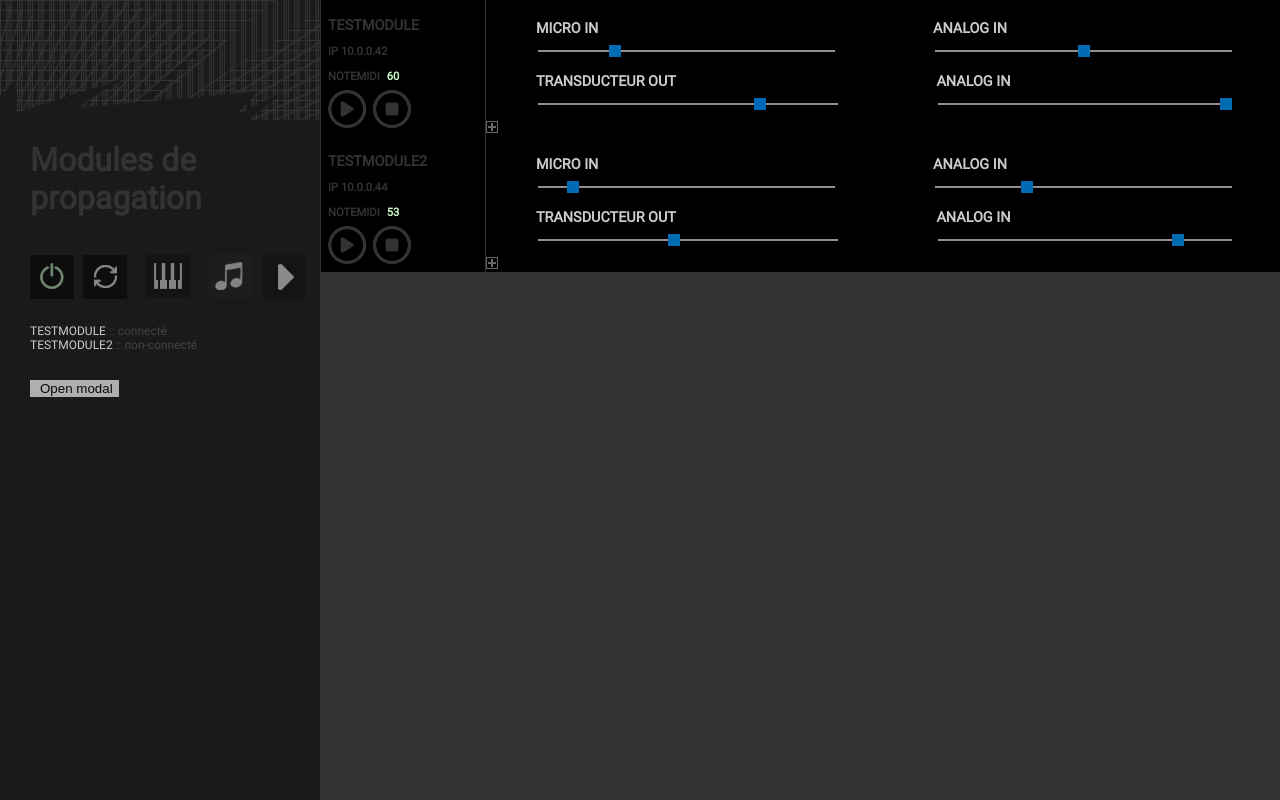
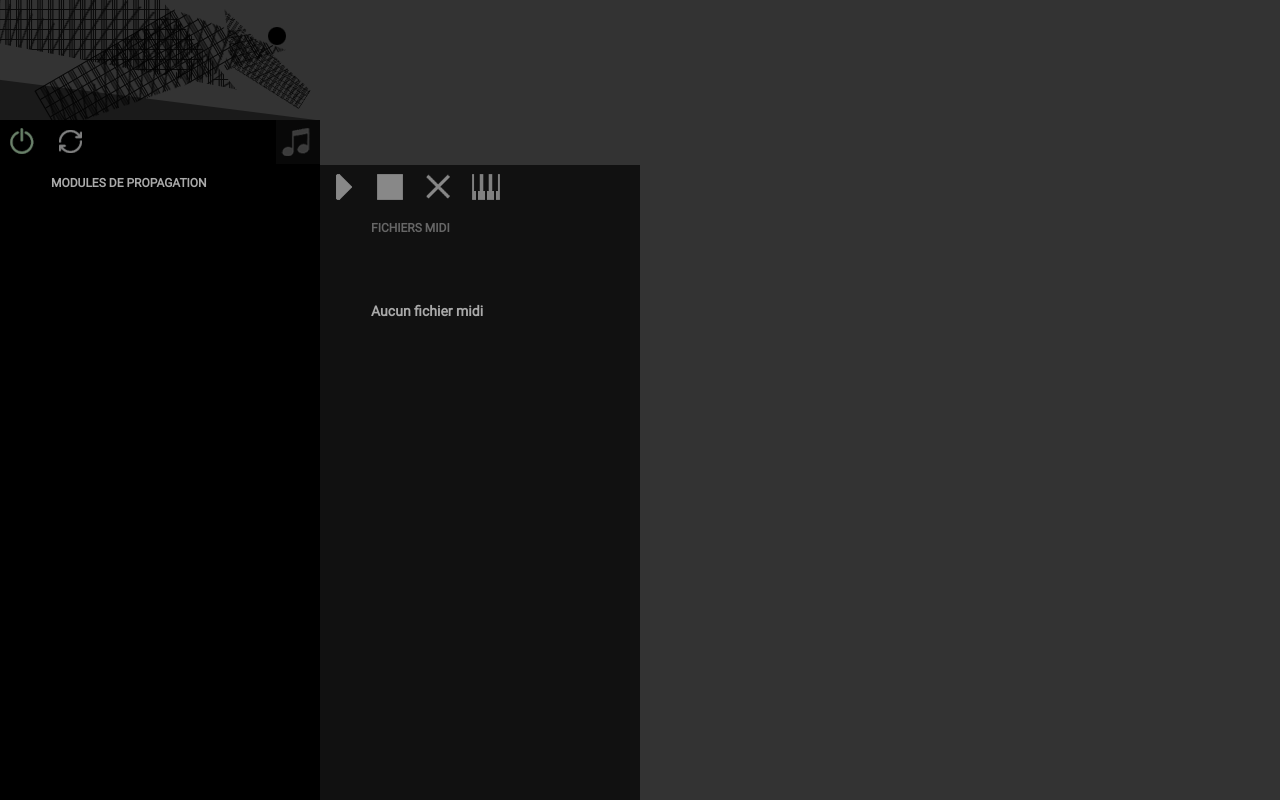
Before and after one commit to reso-nance/gmem-sirva, a Flask app: page / in a window 1280 px wide. Run offline with Flask 2, Linux system fonts and the light colour scheme; some libraries are stand-ins or nearby versions.

Commit message:
added unstaged changes relative to previous commit

```diff
--- a/server/UI.py
+++ b/server/UI.py
@@ -101,6 +101,7 @@
         except UploadNotAllowed:
             print("ERROR : this file is not a midi file ")
             return('<script>alert("Erreur : le fichier selectionné n\'est pas un fichier midi");window.location = "/";</script>')
+        sendMidiFileList()
         return redirect('#')
 
 # --------------- SOCKET IO EVENTS ----------------
@@ -209,6 +210,7 @@
     for ext in ("mid", "MID", "Mid") : midiFilesList += glob.glob(midiFilesDir+"/*."+ext)
     midiFilesList = [f.replace(midiFilesDir+"/", "") for f in midiFilesList] # remove dir name from fileList
     socketio.emit("midiFilesList", midiFilesList, namespace='/home')
+    print("sent MIDI files list :", midiFilesList)
 
 def sendFileToClient(filename, hostname):
     tries = 0
--- a/server/main.py
+++ b/server/main.py
@@ -38,6 +38,8 @@
     clients.disconnectedThread = False
     print("exiting OSCserver thread")
     OSCserver.listenToOSC = False
+    print("cleaning temporary folder")
+    os.system("rm -f " + UI.audioFilesDir + "/*")
     raise SystemExit
 
 if __name__ == '__main__':
--- a/server/static/css/custom.css
+++ b/server/static/css/custom.css
@@ -26,12 +26,16 @@
   }
 
   body {
-
+	background-color: #333;
 	font-family: 'Roboto', sans-serif;
-	color: #333;
+	color: #aaa;
 	margin: 0;
 	padding: 0;
   }
+
+  /* tool type -------------------------------------------------------------------*/
+
+
 
   /* COLONNES  --------------------------------------------------------------------*/
 
@@ -47,13 +51,34 @@
   }
 
   .menuLeft{
-	  background-color: #1a1a1a;
+  	background-color: #000;
+  	width: 12%;
+  	min-width: 320px;
+
+  }
+
+  .menuMidiFiles{
+  	background-color: #111;
 	width: 12%;
 	min-width: 320px;
   }
 
+  .header_btn_files{
+  	padding-top: 115px;
+  	width: 100%;
+  	height: 50px;
+  	background-color: #333;
+  }
+
   .menuLeft h1{
-	  padding-left: 30px;
+  	font-size: 0.75em;
+	text-transform: uppercase;
+  }
+
+  .menuMidiFiles h1, .modal-header h1{
+  	color: #666;
+  	font-size: 0.75em;
+	text-transform: uppercase;
   }
 
 
@@ -71,16 +96,26 @@
   .logo{
 	  width: 320px;
 	  height: 120px;
-	  background-image: url("../imgs/propagation.png");
+	  background-image: url("../imgs/propagation2.png");
+  }
+
+  .midihead{
+	  width: 320px;
+	  height: 120px;
+	  background-image: url("../imgs/midihead.png");
   }
 
   .btn_gestionfiles{
+  	width: 44px;
 	display: inline-block;
-
   }
 
-  .gestionFiles{
-	  padding-top: 15px;
+#form_midifiles{
+	float: right;
+}
+
+#form_audiofiles{
+	float: right;
 }
 
   .inputfiles{
@@ -93,15 +128,21 @@
   cursor:pointer;
   }
 
+button{
+	padding:0;
+}
+
   .btn{
+  	width: 44px;
+  	height: 44px;
 	border: none;
 	cursor: pointer;
-		opacity: 0.7;
+	opacity: 0.5;
 	-webkit-transition: .2s;
-		transition: opacity .2s;
-		margin-right: 5px;
-		padding-left: 10px;
+	transition: opacity .1s;
   }
+
+
   .btn:hover{
 	  opacity: 1;
   }
@@ -110,59 +151,104 @@
 	  position: relative;
 	  width: 44px;
 	  height: 44px;
-	  left: 20px;
 	  background-image: url("../imgs/btn_power.png");
   }
+
 
   .btn_refresh{
 	  position: relative;
 	  width: 44px;
 	  height: 44px;
-	  left: 20px;
 	  background-image: url("../imgs/btn_refresh.png");
   }
 
-
-  .btn_wavefile{
+  .btn_showall{
 	  position: relative;
 	  width: 44px;
 	  height: 44px;
-	  left: 20px;
+	  background-image: url("../imgs/btn_showall.png");
+  }
+
+  .btn_wavefile{
+	  width: 44px;
+	  height: 44px;
 	  /* background-image: url("../imgs/btn_wavefile.png"); */
+  }
+
+  .btn_wavdispatch{
+	  width: 44px;
+	  height: 44px;
+	  float: right;
+	  background-image: url("../imgs/btn_wavdispatch.png");
+  }
+
+  .btn_closemodal{
+	  width: 44px;
+	  height: 44px;
+	  float: left;
+	  background-image: url("../imgs/btn_closemodal.png");
   }
 
   .btn_midifile{
 	  position: relative;
 	  width: 44px;
 	  height: 44px;
-	  left: 20px;
+
 	  /* background-image: url("../imgs/btn_midifile.png"); */
   }
 
   .btn_playmidi{
-	  position: relative;
+	  float: left;
+	  margin-right: 4px;
 	  width: 44px;
 	  height: 44px;
-	  left: 20px;
 	  background-image: url("../imgs/btn_playmidi.png");
   }
 
+  .btn_stopmidi{
+	  float: left;
+	  margin-right: 4px;
+	  width: 44px;
+	  height: 44px;
+	  background-image: url("../imgs/btn_stopmidi.png");
+  }
+
+  .btn_delmidi{
+	  float: left;
+	  margin-right: 4px;
+	  width: 44px;
+	  height: 44px;
+	  background-image: url("../imgs/btn_deletemidi.png");
+  }
+
+  /* .btn_playmidi:hover{
+  	content: 'Text affiche lors du hover';
+  } */
+
   .bloc-lists{
-	  margin-left: 30px;
+  	margin-left: 51px;
   }
 
   .list-group{
 
 	  font-size: .75em;
-	  padding: 10px 0;
+	  padding: 42px 0;
 	  list-style-type: none;
   }
 
-  .cachelist >li > a{
+  .cachelist >li{
+  	margin-bottom: 15px;
+  }
+
+ #devices-list >li >a{
  	text-transform: uppercase;
+ }
+
+  .cachelist >li >a{
 	  font-weight: 400;
 	  text-decoration: none;
 	  color: #ccc;
+	  padding-bottom: 7px;
   }
 
   .cachelist >li > a:Hover{
@@ -447,6 +533,15 @@
 	  background-color: #ccffcc;
   }
 
+  .
+  .unselectedMIDI{
+	  background-color: #000;
+  }
+
+  .selectedMIDI{
+	  background-color: #ccffcc;
+  }
+
   .activated{
 	  opacity: .7;
   }
@@ -502,3 +614,16 @@
   .modal-footer{
 
   }
+
+input[type=checkbox]
+{
+  /* Double-sized Checkboxes */
+  -ms-transform: scale(1.5); /* IE */
+  -moz-transform: scale(1.5); /* FF */
+  -webkit-transform: scale(1.5); /* Safari and Chrome */
+  -o-transform: scale(1.5); /* Opera */
+  transform: scale(1.5);
+  margin-right: 10px;
+}
+
+/* Might want to wrap a span around your checkbox text */
--- a/server/static/js/index.js
+++ b/server/static/js/index.js
@@ -1,12 +1,11 @@
 $( document ).ready(function() {
     var socket = io.connect(location.protocol + '//' + document.domain + ':' + location.port + '/home')
     var connectedDevices = [];
-    var testModule = {name:"testModule", volumes:[25,50,75,100], IP:"10.0.0.42", midiNote:60,status:'connecté', fileList:["testFile1.wav", "testFile2.wav", "testFile3.wav"], connected:true, lastSeen:"10/10/2019 09h23"}
-    var testModule2 = {name:"testModule2", volumes:[10,30,45,83], IP:"10.0.0.44", midiNote:53, status:'non-connecté',fileList:["testFile1.wav", "testFile2.wav", "testFile3.wav"], connected:false, lastSeen:"10/10/2019 09h13"}
-    connectedDevices.push(testModule);
-    connectedDevices.push(testModule2);
+    // var testModule = {name:"testModule", volumes:[25,50,75,100], IP:"10.0.0.42", midiNote:60,status:'connecté', fileList:["testFile1.wav", "testFile2.wav", "testFile3.wav"], connected:true, lastSeen:"10/10/2019 09h23"}
+    // var testModule2 = {name:"testModule2", volumes:[10,30,45,83], IP:"10.0.0.44", midiNote:53, status:'non-connecté',fileList:["testFile1.wav", "testFile2.wav", "testFile3.wav"], connected:false, lastSeen:"10/10/2019 09h13"}
+    // connectedDevices.push(testModule);
+    // connectedDevices.push(testModule2);
     $("#wavDispatch").hide()
-    // pour test !!!
     updateDeviceList();
 
 
@@ -85,9 +84,16 @@
         $(this).parent().addClass("selectedwave");
         // activate btns functions remove play delete
         parent_module.find('.btn_delete').css("opacity", "0.7");
+     });
 
-        //alert(file_name);
-
+     // SELECT FICHIER MIDI
+	$(document).on('click', '#midiFileList li a', function(event) {
+        var parent_module = ( $(this).closest('.menuMidiFiles'));
+ 		// remove class selected for all list
+ 		$(this).parents('ul').children('li').removeClass("selectedMIDI");
+        $(this).parent().addClass("selectedMIDI");
+        // activate btns functions remove play delete
+        //parent_module.find('.btn_delete').css("opacity", "0.7");
  	});
 
 	// create module blocks when their <li> is clicked
@@ -120,7 +126,7 @@
      $(document).on('click', '#modalSend', function(event){
         var clientList = [];
         console.log( $('#wavDispatchList'))
-        $('#wavDispatchList input:checked').each(function() {
+        $('#wavDispatchList li input:checked').each(function() {
             clientList.push($(this).attr('data-moduleName'));
         });
         const filename = $("#wavDispatchName").text();
@@ -159,6 +165,26 @@
         console.log("bye !");
         socket.emit("shutdown");
     })
+
+    $(document).on('click', ".btn_playmidi", function(event){
+        let midiFile = $("#midiFileList li.selectedMIDI a").text();
+        console.log("playing midi", midiFile)
+        socket.emit("playMidi", encodeURIComponent(midiFile));
+    })
+
+    $(document).on('click', ".btn_stopmidi", function(event){
+        let midiFile = $("#midiFileList li.selectedMIDI a").text();
+        console.log("stopping midi", midiFile)
+        socket.emit("stopMidi", encodeURIComponent(midiFile));
+    })
+
+    $(document).on('click', ".btn_delmidi", function(event){
+        let midiFile = $("#midiFileList li.selectedMIDI a").text();
+        console.log("deleting midi file", midiFile);
+        socket.emit("deleteMidi", encodeURIComponent(midiFile));
+    })
+
+
     // update connected devices on server request
     socket.on('deviceList', function(data) {
         connectedDevices = Object.values(data);
@@ -181,16 +207,27 @@
         updateFileList(data.hostname, data.fileList)
     });
 
+    // update the list of midi files stored on the server on it's request
+    socket.on("midiFilesList", function(data){
+        console.log("received midi file list :", data);
+        midiListHTML = "";
+        data.forEach(midiFile => {
+            midiListHTML +='<li class="unselectedMIDI"><a>'+midiFile+'</a></li>';
+        });
+        $("#midiFileList").html(midiListHTML);
+        $("#midiFileList li:first").removeClass("unselectedMIDI");
+        $("#midiFileList li:first").addClass("selectedMIDI");
+    });
+
     // open modal when a wav file is received on the server side
     socket.on('uploadSuccessful', function(filename) {
         console.log("upload successful :", filename, "opening modal...")
         // updating modal content
-        var deviceList = $('<ul id="wavDispatchList">');
+        var deviceList ="";
         connectedDevices.forEach(function(device){
-            deviceList.append('<li class="checkbox moduleslist"><label data-moduleName="'+device.name+'"><input type="checkbox" value="" checked data-moduleName="'+device.name+'">'+device.name+'</label></li>');
+            deviceList+='<li><input class="form-check-input" type="checkbox" checked data-moduleName="'+device.name+'"><label class="form-check-label" data-moduleName="'+device.name+'">'+device.name+'</label></li>';
         })
-        deviceList.append("</ol>");
-        $("#wavDispatchList").replaceWith(deviceList);
+        $("#wavDispatchList").html(deviceList);
         $("#wavDispatchName").text(filename);
         $("#wavDispatch").modal();
     });
@@ -198,17 +235,17 @@
     socket.on("successfullDispatch", function(data){
         console.log("successfully dispatched", data.filename, "to", data.hostname);
         if (data.filename == $("#wavDispatchName").text()) {
-            $('#wavDispatchList label[data-moduleName="'+data.hostname+'"] input').hide();
-            $('#wavDispatchList label[data-moduleName="'+data.hostname+'"]').css('color', 'green');
-            $('#wavDispatchList input[data-moduleName="'+data.hostname+'"]').attr("disabled", true);
+            $('#wavDispatchList input[data-moduleName="'+data.hostname+'"]').hide();
+            // TODO : SEt to bold ?
+            $('#wavDispatchList label[data-moduleName="'+data.hostname+'"]').text(data.hostname+" : terminé");
         }
     })
 
     socket.on("dispatchFailed", function(data){
         console.log("error dispatching", data.filename, "to", data.hostname);
         if (data.filename == $("#wavDispatchName").text()) {
-            console.log("selected label :",$('"#wavDispatchList label[data-moduleName='+data.hostname+']"'));
-            $('"#wavDispatchList label[data-moduleName='+data.hostname+']"').css('color', 'red');
+            $('#wavDispatchList label[data-moduleName="'+data.hostname+'"]').text(data.hostname+" : ECHEC");
+            $('#wavDispatchList label[data-moduleName="'+data.hostname+'"]').css('color', 'red');
         }
     })
 
@@ -286,20 +323,18 @@
         fileList.forEach(function(file){
             fileListHTML += '<li><a href=#>'+file+'</a></li>';
         });
-        console.log($("#"+moduleName+" .ui-module-details .wav-list ul"));
         $("#"+moduleName+" .ui-module-details .wav-list ul").empty().append(fileListHTML);
-        console.log($("#"+moduleName+"wavlist"));
     }
 
-    function displayMidiFiles(midiFiles){
-        var midiFilesHTML = "";
-        midiFiles.forEach(function(file){
-            console.log("adding midi file", file)
-            midiFilesHTML += '<h3>'+file+'<h3><button type="button" class="btn btn-primary" id="midiDel" name="'+file+'">suppr</button></li>';
-        });
-        console.log("dbg html", midiFilesHTML);
-        $("#midiFileList").html(midiFilesHTML);
-};
+//     function displayMidiFiles(midiFiles){
+//         var midiFilesHTML = "";
+//         midiFiles.forEach(function(file){
+//             console.log("adding midi file", file)
+//             midiFilesHTML += '<h3>'+file+'<h3><button type="button" class="btn btn-primary" id="midiDel" name="'+file+'">suppr</button></li>';
+//         });
+//         console.log("dbg html", midiFilesHTML);
+//         $("#midiFileList").html(midiFilesHTML);
+// };
 
 
 function show_module(module){
--- a/server/templates/index.html
+++ b/server/templates/index.html
@@ -1,5 +1,5 @@
 <!doctype html>
-<html lang="en">
+<html lang="fr">
   <head>
     <!-- Required meta tags -->
     <meta charset="utf-8">
@@ -7,14 +7,14 @@
     <meta name="description" content="serveur web du projet 'Paysage de Propagation'">
     <meta name="author" content="reso-nance.org">
 <!-- TODO
-    <link rel="icon" href="../static/favicon.png">
+    <link rel="icon" href="../../static/favicon.png">
 -->
     <!-- Bootstrap CSS -->
-    <script src="static/js/jquery-3.3.1.min.js"></script>
-    <script src="static/js/popper.min.js"></script>
-    <script src="static/js/socket.io.min.js"></script>
-    <script src="static/js/bootstrap.min.js"></script>
-    <link rel="stylesheet" href="static/css/custom.css">
+    <script src="../static/js/jquery-3.3.1.min.js"></script>
+    <script src="../static/js/popper.min.js"></script>
+    <script src="../static/js/socket.io.min.js"></script>
+    <script src="../static/js/bootstrap.min.js"></script>
+    <link rel="stylesheet" href="../static/css/custom.css">
 
     <title>Paysage de propagation</title>
 
@@ -24,38 +24,51 @@
     <!-- ////////////////////////////// LEFT PART ////////////////////////////////////////////////////////////////////// -->
     <div class="col menuLeft">
       <div class="logo"></div>
-      <h1>Modules de propagation</h1>
-      <div class="btn gestionFiles">
-        <button class="btn btn_power"></button>
-        <button class="btn btn_refresh"></button>
-        <form  class="btn_gestionfiles"  method=POST enctype=multipart/form-data action="/uploadMidi">
-          <label class="btn btn_midifile desactivated statelist upload">
-              <input type="file"  name="midifile" style="display:none;" accept=".mid">
-              <img src="static/imgs/btn_midifile.png" width=44 height=44>
-          </label>
+      <div class="gestionFiles">
+
+        <a data-toggle="tooltip" title="tout éteindre"><button class="btn btn_power"></button></a>
+        <a data-toggle="tooltip" title="rafraichir les appareils"><button class="btn btn_refresh"></button></a>
+        <!-- <a href="#" data-toggle="tooltip" title="display all"><button class="btn btn_showall"></button></a> -->
+        <!-- - btn a virer -->
+
+        <!-- <a href="#" data-toggle="tooltip" title="uploader un fichier audio"><button class="btn btn_modal" data-toggle="modal" data-target="#wavDispatch"></button></a> -->
+        <form  class="btn btn_modal" id="form_audiofiles" data-toggle="tooltip" title="upload audio files" method=POST enctype=multipart/form-data action="/uploadAudio">
+            <label class="btn btn_wavefile desactivated statelist upload">
+              <input type="file"  name="audiofile" style="display:none;" accept=".wav">
+              <img src="../static/imgs/btn_wavefile.png" width=44 height=44>
+            </label>
         </form>
-        <form  class="btn_gestionfiles"  method=POST enctype=multipart/form-data action="/uploadAudio">
-          <label class="btn btn_wavefile desactivated statelist upload">
-              <input type="file"  name="audiofile" style="display:none;" accept=".wav">
-              <img src="static/imgs/btn_wavefile.png" width=44 height=44>
-          </label>
-        </form>
-        <button class="btn btn_playmidi"></button>
+
       </div>
       <div class="bloc-lists">
-
+         <h1>Modules de propagation</h1>
         <ol class="list-group cachelist" id="devices-list" >
         <!-- devices will be inserted here -->
         </ol>
-        <ol class="midiFiles list cachelist" id="midiFileList">
-          <!-- midi files will be displayed here -->
-        </ol>
-        <!-- - btn a virer -->
-      <button type="button" class="btn btn-primary" data-toggle="modal" data-target="#wavDispatch">Open modal</button>
+      </div>
+    </div><!-- end leftpart -->
+    <!-- ////////////////////////////// MIDI LIST PART ////////////////////////////////////////////////////////////////////// -->
+    <div class="col menuMidiFiles">
+      <div class="header_btn_files"></div>
+      <form  class="btn_gestionfiles"  method=POST enctype=multipart/form-data action="/uploadMidi">
+        <label class="btn btn_midifile desactivated statelist upload">
+            <input type="file"  name="midifile" style="display:none;" accept=".mid">
+            <img src="static/imgs/btn_midifile.png" width=44 height=44>
+        </label>
+      </form>
+      <a href="#" data-toggle="tooltip" title="jouer le midi sélectionné"><button class="btn btn_playmidi"></button></a>
+      <a href="#" data-toggle="tooltip" title="stopper le midi sélectionné"><button class="btn btn_stopmidi"></button></a>
+      <a href="#" data-toggle="tooltip" title="supprimer le midi sélectionné"><button class="btn btn_delmidi"></button></a>
+      <div class="bloc-lists">
+      <h1>Fichiers midi</h1>
+        <ul class="list-group midi-list cachelist" id="midiFileList" >
+        <!-- midi files will be inserted here -->
+        <h3>Aucun fichier midi</h3>
+        </ul>
       </div>
     </div><!-- end leftpart -->
 
-    <!-- ////////////////////////////// RIGHT PART ///////////////////////////////////////////////////////////////////// -->
+    <!-- ////////////////////////////// AUDIO PART ///////////////////////////////////////////////////////////////////// -->
     <div class="col ContentRight">
         <div class="content"></div>
     </div><!-- end rightpart -->
@@ -63,35 +76,25 @@
     <div class="modal" id="wavDispatch">
       <div class="modal-dialog">
         <div class="modal-content">
-
-        <!-- Modal Header -->
-        <div class="modal-header">
-          <h1 class="modal-title">Transfert de : <span id='wavDispatchName'>Fusce.wav</span></h1>
-        </div>
-
-        <!-- Modal body -->
-        <div class="modal-body">
-          <div class="listemodal">
-            <ul id="wavDispatchList">
-            </ul>
+          <div class="modal-header">
+            <div class="bloc-lists">
+            <h1>Fichiers AUDIO</h1>
+              <h2>Transférer <span id="wavDispatchName"></span> vers :</h2>
+                <ul class="list-group cachelist col2" id="wavDispatchList" >
+                  <h3>Aucun appareil connecté</h3>
+                </ul>
+                <a data-toggle="tooltip" title="dispatcher sur les appareils sélectionnés"><button id="modalSend" class="btn btn_wavdispatch"></button></a>
+                <a data-dismiss="modal" title="fermer cette fenêtre"><button class="btn btn_closemodal"></button></a>
+            </div>
           </div>
-         </div>
-        </div>
-      </div>
-
-
-        <!-- Modal footer -->
-        <div class="modal-footer">
-          <!-- <button type="button" class="btn btn-danger pull-right" data-dismiss="modal" id="modalSend">Transferer</button> -->
-          <button type="button" class="btn btn-danger pull-right" id="modalSend">Transferer</button>
-        </div>
-
         </div>
       </div>
     </div>
+    </div>
+
     <!-- Optional JavaScript -->
     <!-- jQuery first, then Popper.js, then Bootstrap JS -->
-    <script type= "text/javascript" src="static/js/index.js"></script>
+    <script type= "text/javascript" src="../static/js/index.js"></script>
 
 
   </body>
```
Also changed, not shown: other parts of server/static/css/custom.css (+23 -6 lines), 1 other file. Lines whose indentation alone changed are shown as unchanged.
